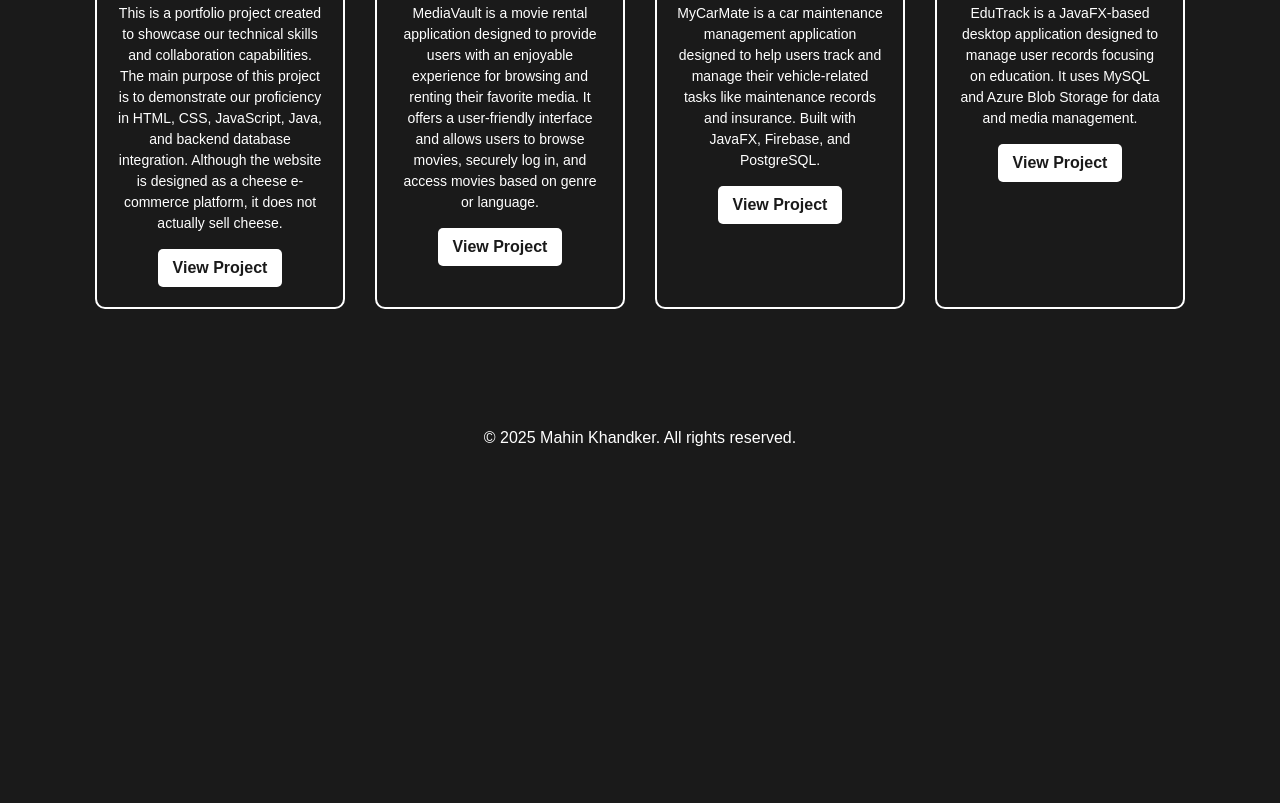
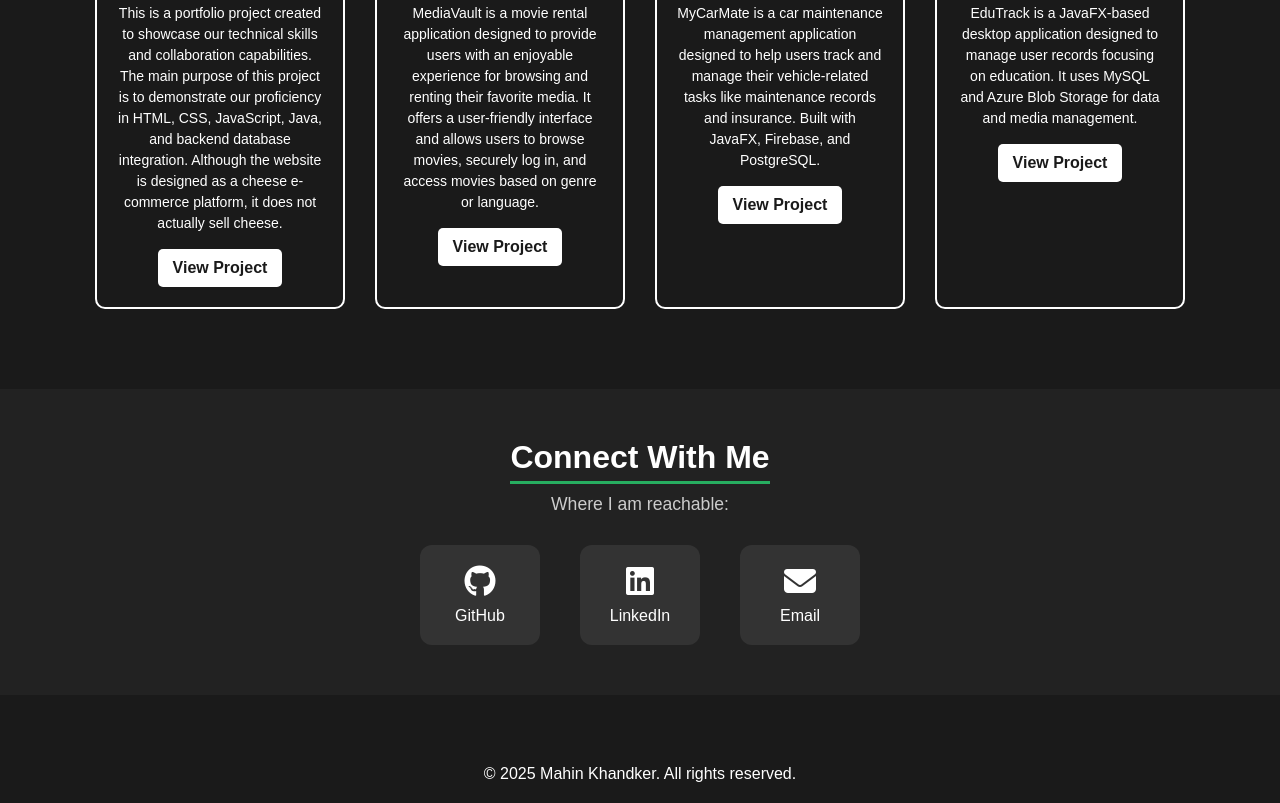
Before and after one commit to mkhandker19/mkhandker19.github.io, a plain HTML site: page index.html in a window 1280 px wide. Shown: the part 1177-1980 px from the top of the page. Before the commit the page ends 1644 px from the top, so only its background shows below. Drawn offline with Linux system fonts and the light colour scheme.

Commit message:
Connect with me

```diff
--- a/CSS/style.css
+++ b/CSS/style.css
@@ -227,6 +227,59 @@ body {
     background-color: var(--border-color); /* Dark grey */
     color: var(--accent-color); /* White */
 }
+.contact-section {
+    text-align: center;
+    padding: 50px 20px;
+    background: #222;
+    color: #fff;
+}
+
+.contact-section h2 {
+    font-size: 2rem;
+    margin-bottom: 10px;
+    border-bottom: 3px solid #27ae60;
+    display: inline-block;
+    padding-bottom: 5px;
+}
+
+.contact-section p {
+    margin-bottom: 30px;
+    font-size: 1.1rem;
+    color: #ccc;
+}
+
+.contact-links {
+    display: flex;
+    justify-content: center;
+    gap: 40px;
+    flex-wrap: wrap;
+}
+
+.contact-card {
+    background: #333;
+    padding: 20px;
+    border-radius: 12px;
+    text-decoration: none;
+    color: #fff;
+    width: 120px;
+    text-align: center;
+    transition: transform 0.2s, background 0.2s;
+}
+
+.contact-card:hover {
+    background: #444;
+    transform: translateY(-5px);
+}
+
+.contact-card i {
+    font-size: 2rem;
+    margin-bottom: 10px;
+    display: block;
+}
+
+.contact-card span {
+    font-size: 1rem;
+}
 
 /* Footer */
 footer {
--- a/index.html
+++ b/index.html
@@ -3,6 +3,7 @@
 <head>
     <link rel="stylesheet" href="CSS/style.css"/>
     <link rel="stylesheet" href="https://cdnjs.cloudflare.com/ajax/libs/font-awesome/4.7.0/css/font-awesome.min.css">
+    <link rel="stylesheet" href="https://cdnjs.cloudflare.com/ajax/libs/font-awesome/6.4.0/css/all.min.css">
     <meta charset="UTF-8">
     <meta http-equiv="X-UA-Compatible" content="IE=edge">
     <meta name="viewport" content="width=device-width, initial-scale=1.0">
@@ -145,6 +146,28 @@
     </div>
 </section>
 
+<!-- Contact Me -->
+<section id="contact" class="contact-section">
+    <h2>Connect With Me</h2>
+    <p>Where I am reachable:</p>
+
+    <div class="contact-links">
+        <a href="https://github.com/mkhandker19" target="_blank" class="contact-card">
+            <i class="fab fa-github"></i>
+            <span>GitHub</span>
+        </a>
+
+        <a href="https://www.linkedin.com/in/mahin-khandker-883938186/" target="_blank" class="contact-card">
+            <i class="fab fa-linkedin"></i>
+            <span>LinkedIn</span>
+        </a>
+
+        <a href="mailto:mahinkhandker706@gmail.com" class="contact-card">
+            <i class="fas fa-envelope"></i>
+            <span>Email</span>
+        </a>
+    </div>
+</section>
 
 
 </body>
```
